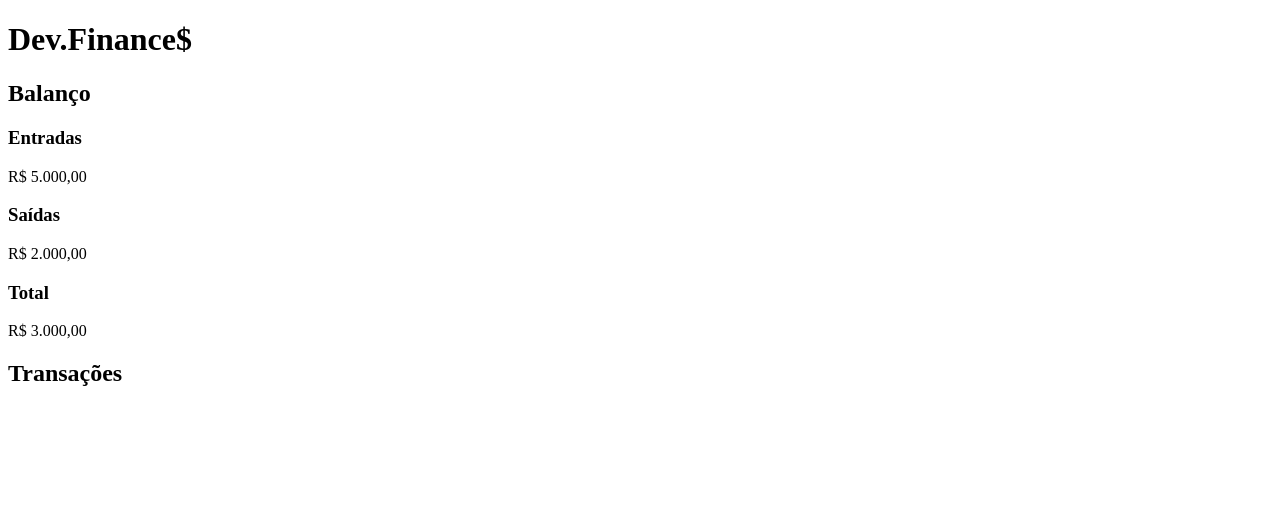
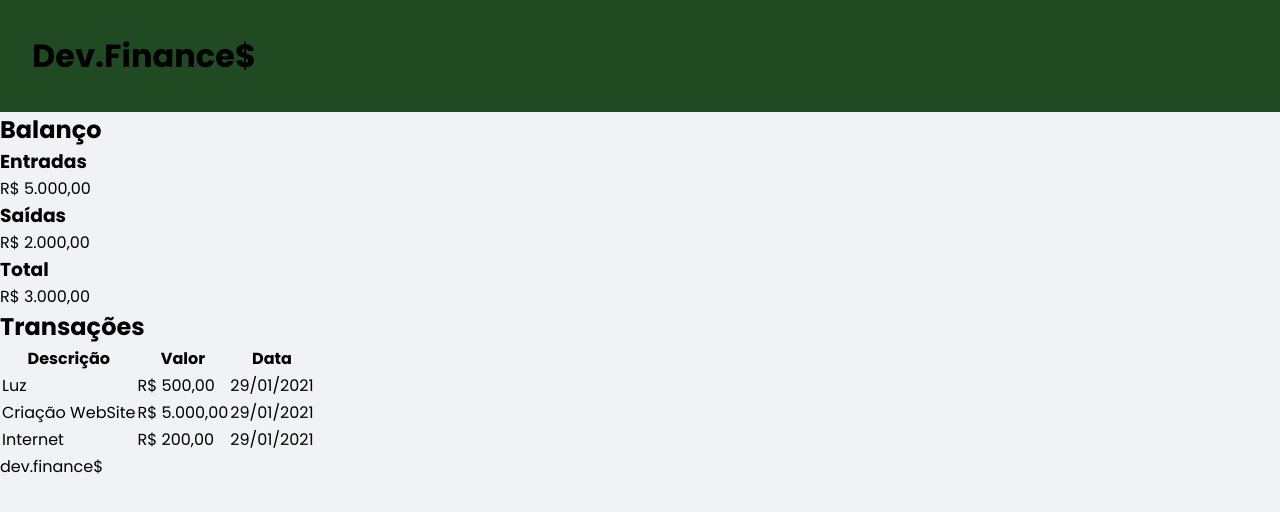
Before and after one commit to LanCaroline/MaratonaDiscover, a plain HTML site: page index.html in a window 1280 px wide. Drawn offline with Linux system fonts and the light colour scheme.

Commit message:
pluscsss

```diff
--- a/index.html
+++ b/index.html
@@ -1,35 +1,76 @@
 <!DOCTYPE html>
 <html lang="pt-br">
+
 <head>
     <meta charset="UTF-8">
     <meta name="viewport" content="width=device-width, initial-scale=1.0">
-    <title>Finance$</title>
+    <title>Dev.Finance$</title>
+    <link rel="stylesheet" href="./style.css">
+    <link rel="preconnect" href="https://fonts.gstatic.com">
+    <link href="https://fonts.googleapis.com/css2?family=Poppins:ital,wght@0,100;0,200;0,300;0,400;0,700;1,100;1,200;1,300;1,400;1,700&display=swap" rel="stylesheet">
+
 </head>
+
 <body>
-    <h1>Dev.Finance$</h1>
 
+    <header>
+        <h1 id="logo">Dev.Finance$</h1>
+    </header>
 
+    <main>
+        <section id="balance">
             <h2>Balanço</h2>
+
+            <div class="card">
                 <h3>Entradas</h3>
                 <p>R$ 5.000,00</p>
-
+            </div>
+            <div class="card">
                 <h3>Saídas</h3>
                 <p>R$ 2.000,00</p>
-
+            </div>
+            <div class="card">
                 <h3>Total</h3>
                 <p>R$ 3.000,00</p>
+            </div>
 
+        </section>
+        <section id="transaction">
             <h2>Transações</h2>
-    <table>
+            <table id="data-table">
                 <thead>
                     <tr>
-    <th></th>
+                        <th>Descrição</th>
+                        <th>Valor</th>
+                        <th>Data</th>
                     </tr>
                 </thead>
                 <tbody>
-
+                    <tr>
+                        <td>Luz</td>
+                        <td>R$ 500,00</td>
+                        <td>29/01/2021</td>
+                    </tr>
+                    <tr>
+                        <td>Criação WebSite</td>
+                        <td>R$ 5.000,00</td>
+                        <td>29/01/2021</td>
+                    </tr>
+                    <tr>
+                        <td>Internet</td>
+                        <td>R$ 200,00</td>
+                        <td>29/01/2021</td>
+                    </tr>
                 </tbody>
             </table>
+        </section>
+
+    </main>
+
+    <footer>
+        <p>dev.finance$</p>
+    </footer>
 
 </body>
+
 </html>
--- /dev/null
+++ b/style.css
@@ -0,0 +1,22 @@
+/* Global ======== */
+* {
+    margin: 0;
+    padding: 0;
+    box-sizing: border-box;
+}
+body{
+    background: #f0f2f5;
+    font-family: 'Poppins', sans-serif;
+}
+
+/* Header  ======= */
+
+header{
+    background: #204A22;
+    padding: 2rem;
+}
+
+header h1{
+
+
+}
```
Lines whose indentation alone changed are shown as unchanged.
